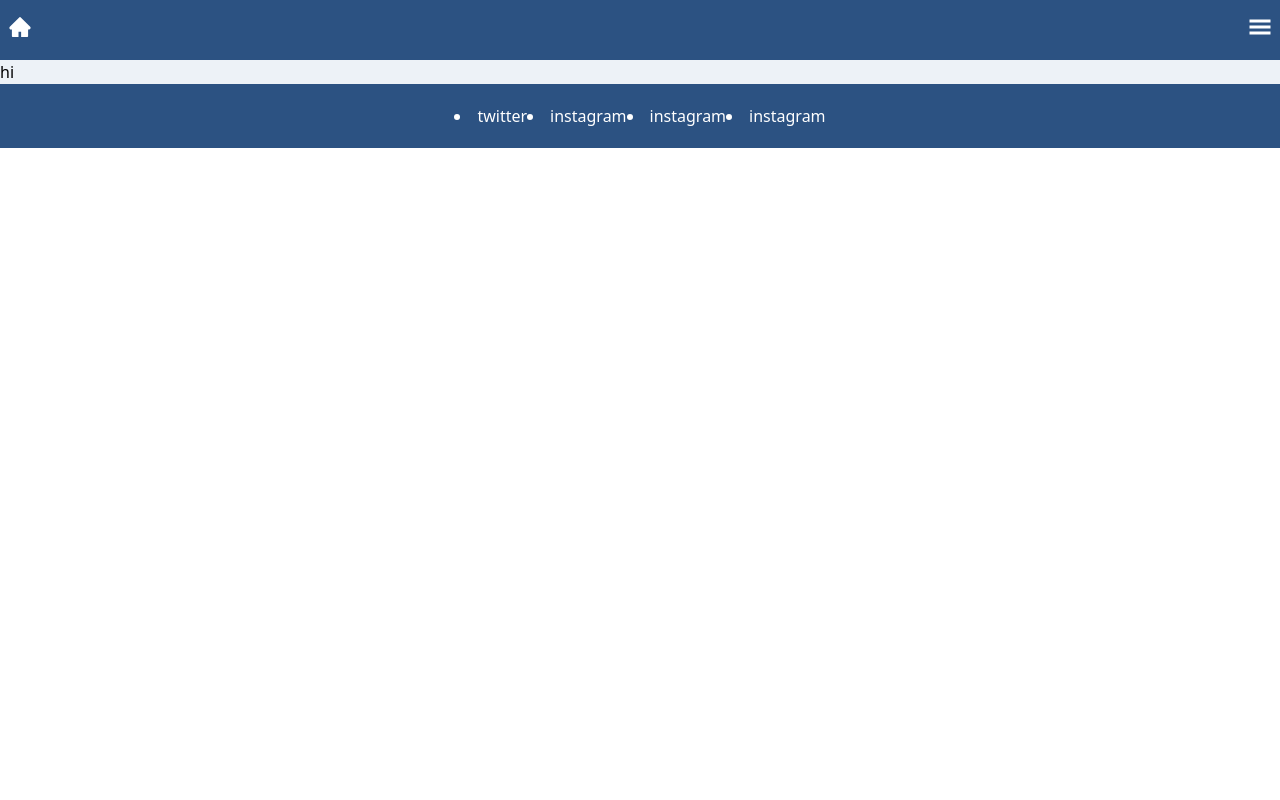
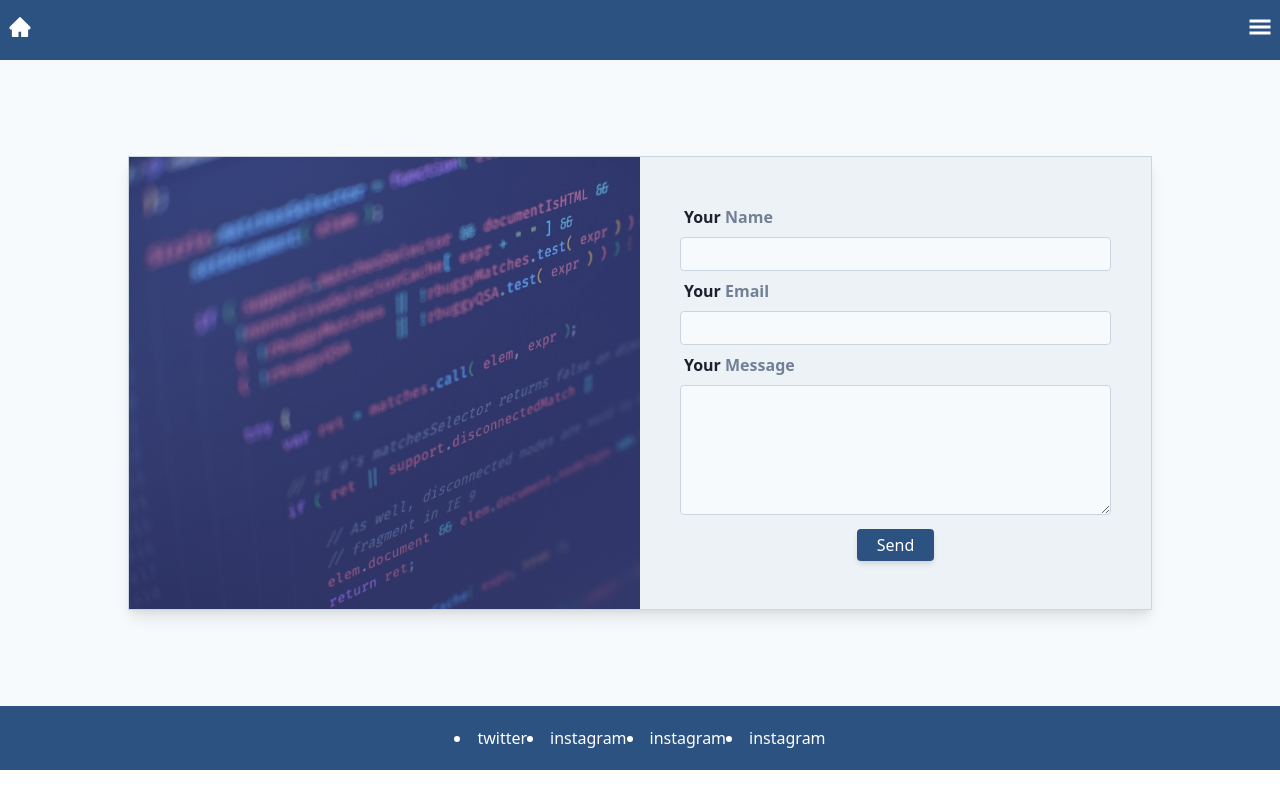
Before and after one commit to carlicdev/carlicdev-blog, a React (Create React App) app in the folder client/: page /contact in a window 1280 px wide. Built offline with nearby package versions, Linux system fonts and the light colour scheme.

Commit message:
contact form

```diff
--- a/client/src/App.css
+++ b/client/src/App.css
@@ -1,3 +1,10 @@
 .App {
   text-align: center;
 }
+
+.contact-card {
+  background-image: url('./images//codeJs.jpg');
+  background-repeat: no-repeat;
+  background-size: cover;
+  box-shadow: inset 0 0 0 100vmax rgba(88, 92, 209, 0.4);
+}
--- a/client/src/components/Contact/Contact.js
+++ b/client/src/components/Contact/Contact.js
@@ -1,10 +1,36 @@
-import React from 'react'
+import React from 'react';
+import img1 from '../../images/codeJs.jpg';
 
 const Contact = () => {
     return (
-        <div className='bg-gray-200'>
-            <div className='flex'>
-                <p>hi</p>
+        <div>
+            <div className='flex border border-gray-400 md:max-w-lg lg:max-w-5xl lg:mx-auto mx-auto lg:my-24 lg:mx-5 shadow-lg '>
+                <div className='lg:w-1/2 mx-auto'>
+                <img src={img1} alt='code background' className='lg:hidden' />
+                    <div className='p-10 bg-gray-200'>
+                        <form>
+                            <div className='my-2 text-left'>
+                                <label htmlFor='name' className='block ml-1 font-semibold text-gray-900 mb-2'>Your <span className='text-gray-600'>Name</span></label>
+                                <input type='text' name='name' className='w-full border border-gray-400 rounded bg-gray-100 focus:outline-none focus:shadow-outline px-3 py-1'/>
+                            </div>
+                            <div className='my-2 text-left'>
+                                <label htmlFor='email' className='block ml-1 font-semibold text-gray-900 mb-2'>Your <span className='text-gray-600'>Email</span></label>
+                                <input type='text' name='email' className='w-full border border-gray-400 rounded bg-gray-100 focus:outline-none focus:shadow-outline px-3 py-1'/>
+                            </div>
+                            <div className='my-2 text-left'>
+                                <label htmlFor='message' className='block ml-1 font-semibold text-gray-900 mb-2'>Your <span className='text-gray-600'>Message</span></label>
+                                <textarea rows='5' name='message' className='w-full border border-gray-400 rounded bg-gray-100 focus:outline-none focus:shadow-outline px-3 py-1'/>
+                            </div>
+                            <div className='my-2'>
+                                <button className='px-5 py-1 text-white bg-blue-800 rounded shadow-md'>
+                                    Send
+                                </button>
+                            </div>
+                        </form>
+                    </div>
+                </div>
+                <div className='hidden contact-card lg:block lg:w-1/2  lg:order-first'>
+                </div>
             </div>
         </div>
     )
```
Also changed, not shown: client/src/images/codeJs.jpg (added).
